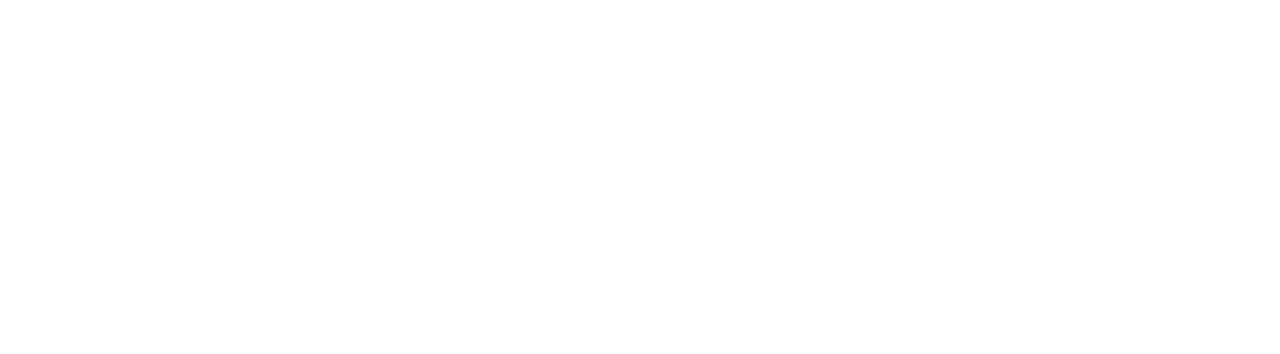
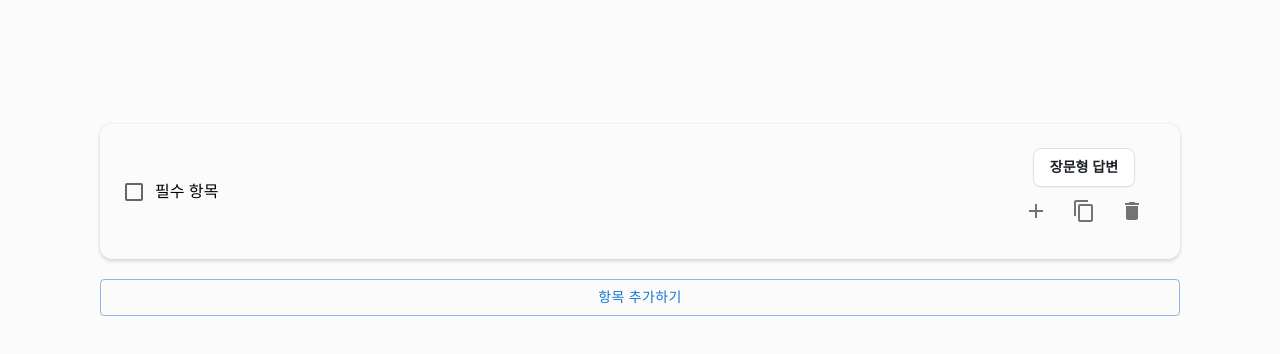
Before and after one commit to violet9503/onepeople_frontend_coding_test, a React (Create React App) app: page / in a window 1280 px wide. Shown: the top 354 px of the page. Built offline with nearby package versions, Linux system fonts and the light colour scheme.

Commit message:
feat: add create survey page component

```diff
--- a/src/App.tsx
+++ b/src/App.tsx
@@ -1,8 +1,12 @@
-import React from "react";
 import "./App.css";
+import CreateSurvey from "./pages/survey/CreateSurvey/CreateSurvey";
 
 function App() {
-  return <div className="App"></div>;
+  return (
+    <div className="App">
+      <CreateSurvey />
+    </div>
+  );
 }
 
 export default App;
--- a/src/index.css
+++ b/src/index.css
@@ -1,13 +1,15 @@
+* {
+  box-sizing: border-box;
+}
+
 body {
   margin: 0;
-  font-family: -apple-system, BlinkMacSystemFont, 'Segoe UI', 'Roboto', 'Oxygen',
-    'Ubuntu', 'Cantarell', 'Fira Sans', 'Droid Sans', 'Helvetica Neue',
-    sans-serif;
+  font-family: -apple-system, BlinkMacSystemFont, "Segoe UI", "Roboto", "Oxygen", "Ubuntu",
+    "Cantarell", "Fira Sans", "Droid Sans", "Helvetica Neue", sans-serif;
   -webkit-font-smoothing: antialiased;
   -moz-osx-font-smoothing: grayscale;
 }
 
 code {
-  font-family: source-code-pro, Menlo, Monaco, Consolas, 'Courier New',
-    monospace;
+  font-family: source-code-pro, Menlo, Monaco, Consolas, "Courier New", monospace;
 }
--- /dev/null
+++ b/src/pages/survey/CreateSurvey/CreateSurvey.tsx
@@ -0,0 +1,30 @@
+import { useState } from "react";
+import { QuestionForm } from "../../../types/questionType";
+import QuestionContainer from "../../../components/surveyForm/questionContainer/QuestionContainer";
+import styled from "styled-components";
+import Button from "@mui/material/Button";
+import { DEFAULT_FORM_DATA } from "../constants/constants";
+
+const SurveyForm = styled.form`
+  display: flex;
+  flex-direction: column;
+  width: 100%;
+  padding: 100px;
+  background-color: rgb(251, 251, 252);
+  gap: 20px;
+`;
+
+const CreateSurvey = () => {
+  const [surveyForm, setSurveyForm] = useState<QuestionForm>([DEFAULT_FORM_DATA]);
+
+  return (
+    <SurveyForm>
+      {surveyForm.map(formData => (
+        <QuestionContainer formData={formData} />
+      ))}
+      <Button variant="outlined">항목 추가하기</Button>
+    </SurveyForm>
+  );
+};
+
+export default CreateSurvey;
--- /dev/null
+++ b/src/pages/survey/constants/constants.ts
@@ -0,0 +1,7 @@
+import { ShortForm } from "../../../types/questionType";
+
+export const DEFAULT_FORM_DATA: ShortForm = {
+  title: "",
+  isRequired: true,
+  type: "short",
+};
```
